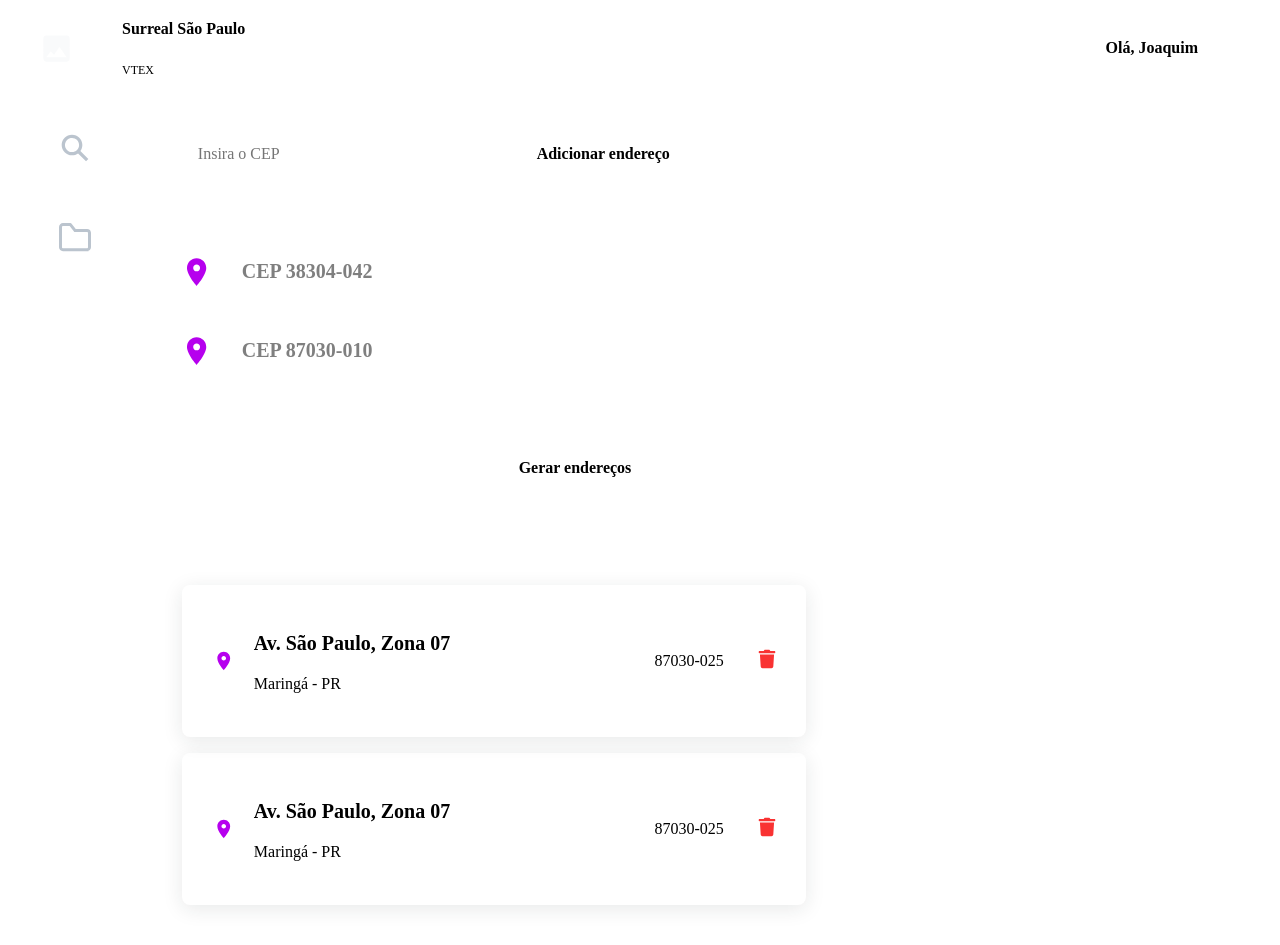
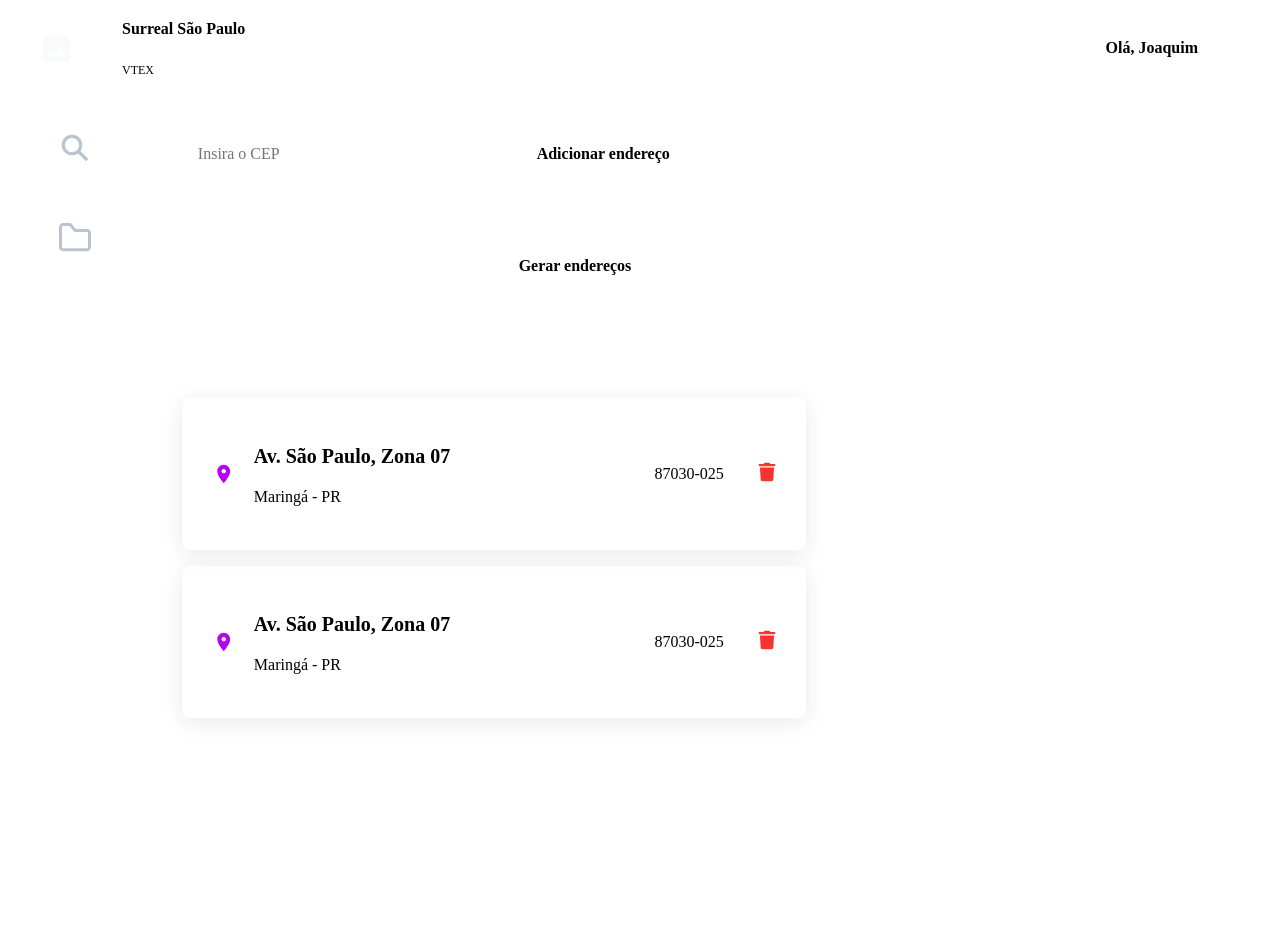
Before and after one commit to kaluabentes/viacep-dashboard, a Vue app: page / in a window 1280 px wide. Shown: the top 945 px of the page. After the commit the page ends 816 px from the top, so only its background shows below. Built offline with nearby package versions, Linux system fonts and the light colour scheme; the HTML template or start-up script is replaced by a standard one.

Commit message:
Create format zip code function

```diff
--- a/src/App.vue
+++ b/src/App.vue
@@ -10,11 +10,7 @@ import AddressCard from "./components/core/AddressCard.vue";
 
 const zipcode = ref("");
 
-const handleZipCodeChange = (value: string) => {
-  zipcode.value = value;
-};
-
-const zipcodes = ["38304-042", "87030-010"];
+const zipcodes = ref<string[]>([]);
 const addresses = [
   {
     id: 1,
@@ -31,6 +27,15 @@ const addresses = [
     zipcode: "87030-025",
   },
 ];
+
+const handleZipCodeChange = (value: string) => {
+  zipcode.value = value;
+};
+
+const handleAddAddress = () => {
+  zipcodes.value = [...zipcodes.value, zipcode.value];
+  zipcode.value = "";
+};
 </script>
 
 <template>
@@ -44,14 +49,14 @@ const addresses = [
           :value="zipcode"
           @on-change="handleZipCodeChange"
         />
-        <CoreButton>
+        <CoreButton @on-click="handleAddAddress">
           <template #icon>
             <img src="@/assets/icone-plus.svg" alt="" />
           </template>
           Adicionar endereço
         </CoreButton>
       </div>
-      <div class="zipcode-list">
+      <div v-if="zipcodes.length" class="zipcode-list">
         <ZipCodeCard
           v-for="zipcode in zipcodes"
           :zipcode="zipcode"
@@ -82,7 +87,7 @@ const addresses = [
   display: flex;
   flex-direction: column;
   gap: 1rem;
-  margin: 3.75rem 0;
+  margin: 0 0 3.75rem 0;
 }
 
 .container {
@@ -101,5 +106,10 @@ const addresses = [
   display: grid;
   grid-template-columns: repeat(2, 1fr);
   grid-gap: 1rem;
+  margin-bottom: 3.75rem;
+
+  &:last-child {
+    margin-bottom: 0;
+  }
 }
 </style>
--- /dev/null
+++ b/src/utils/formatZipCode.ts
@@ -0,0 +1,6 @@
+const filterZipCode = (value: string) => {
+  const numbers = value.replace(/[^\d-]/g, "");
+  return `${numbers.slice(0, 5)}-${numbers.slice(-3)}`;
+};
+
+export default filterZipCode;
```
Also changed, not shown: 2 other files (tests, documents, lock files or other folders).
